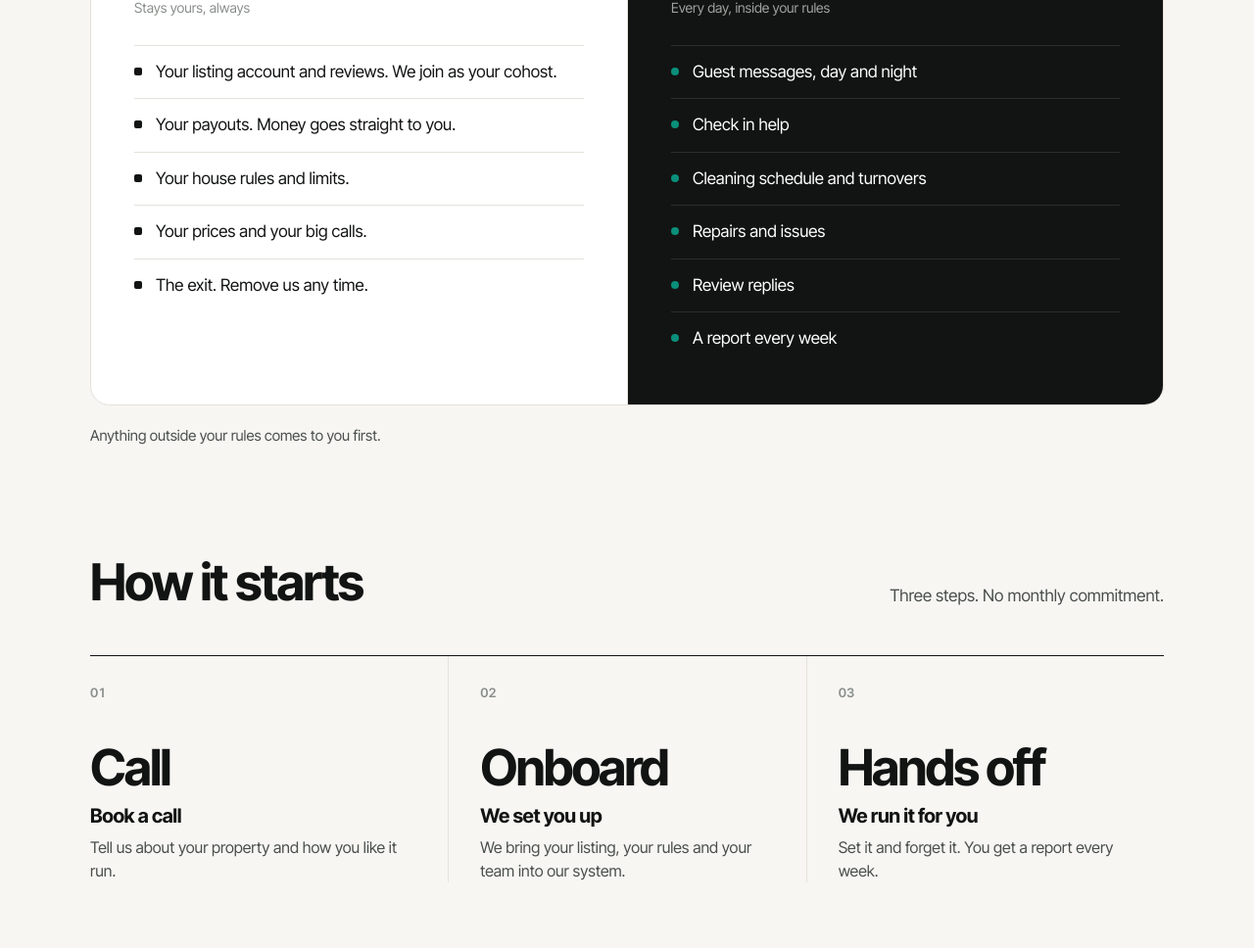
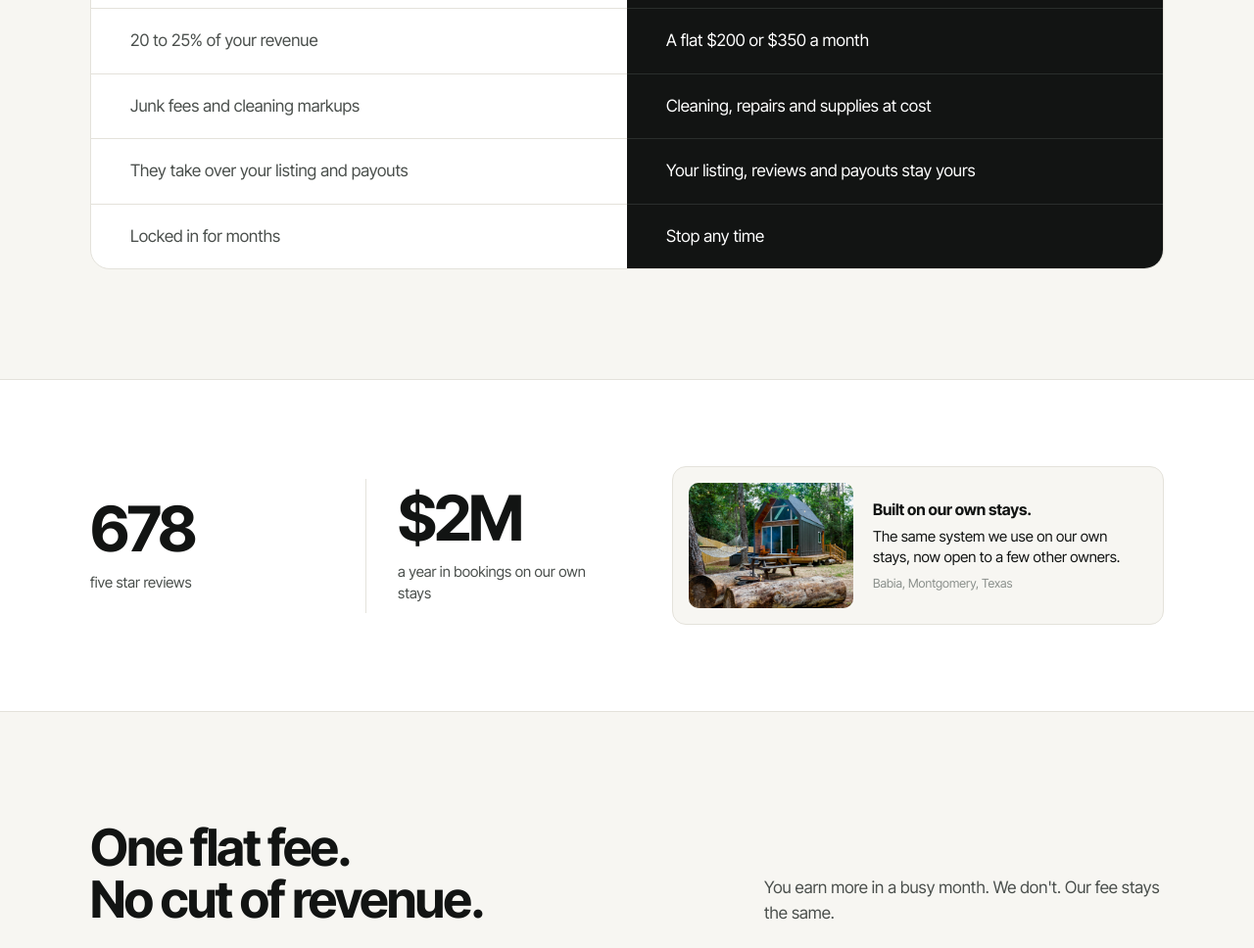
Before and after one commit to gidspen/staymaestro, a plain HTML site: page index.html in a window 1280 px wide. Shown: the part 1042-2010 px from the top of the page at 98% size. Drawn offline with Linux system fonts and the light colour scheme.

Commit message:
StayMaestro: no cut hero, them vs us table, operator proof
Hero is now "We run your rental. We don't take a cut." Eyebrow kept without the dot.
The own it / we run it split and the How it starts steps are replaced by a
property managers vs StayMaestro table. Proof drops $11M and 10 investments for
$2M a year in bookings. Operator plan shows first.

Co-Authored-By: Claude Opus 5.5 <noreply@anthropic.com>

```diff
--- a/index.html
+++ b/index.html
@@ -4,8 +4,8 @@
 <meta charset="utf-8">
 <meta name="viewport" content="width=device-width, initial-scale=1">
 <title>StayMaestro | Fractional property management for short term rentals</title>
-<meta name="description" content="You call the shots. We run the property. Fractional property management for short term rental owners, starting at $200 a month. No cut of revenue.">
-<meta property="og:title" content="StayMaestro | You call the shots. We run the property.">
+<meta name="description" content="We run your rental. We don't take a cut. Fractional property management for short term rentals, for a flat $200 or $350 a month.">
+<meta property="og:title" content="StayMaestro | We run your rental. We don't take a cut.">
 <meta property="og:description" content="Fractional property management for short term rentals. Starting at $200 a month, no cut of revenue, no monthly commitment.">
 <meta property="og:image" content="https://stonemontcap.com/images/babia-cim-p1-1.jpeg">
 <meta property="og:url" content="https://staymaestro.com/">
@@ -53,11 +53,10 @@ img{display:block;max-width:100%}
 
 /* type */
 .eyebrow{display:inline-flex;align-items:baseline;gap:8px;font-size:13px;font-weight:600;letter-spacing:.02em;color:var(--ink-2);text-transform:uppercase}
-.eyebrow i{flex:0 0 6px;width:6px;height:6px;transform:translateY(-2px);border-radius:50%;background:var(--accent)}
 h1,h2,h3{letter-spacing:-.035em;line-height:1.02;font-weight:650}
 h1{font-size:clamp(44px,6.4vw,80px);font-weight:700}
 h2{font-size:clamp(32px,4.2vw,52px)}
-.lede{font-size:clamp(18px,1.6vw,20px);color:var(--ink-2);max-width:30em}
+.lede{font-size:clamp(18px,1.6vw,20px);color:var(--ink-2);max-width:30em;text-wrap:pretty}
 .muted{color:var(--ink-3)}
 section{padding:112px 0}
 @media (max-width:640px){section{padding:72px 0}}
@@ -104,40 +103,17 @@ section{padding:112px 0}
   .r-foot{padding:12px 16px}
 }
 
-/* decide / run */
-.split{display:grid;grid-template-columns:1fr 1fr;border:1px solid var(--line);border-radius:20px;background:var(--surface);overflow:hidden}
-.col{padding:40px 44px}
-.col + .col{border-left:1px solid var(--line)}
-.col h3{font-size:clamp(28px,3vw,36px);margin-bottom:6px}
-.col .who{font-size:14px;color:var(--ink-3);margin-bottom:28px}
-.col.run{background:var(--ink);color:#fff}
-.col.run .who{color:#9EA39F}
-.list{list-style:none}
-.list li{display:flex;gap:14px;align-items:baseline;padding:14px 0;border-top:1px solid var(--line);font-size:17px}
-.col.run .list li{border-color:#2A2E2C}
-.list li::before{content:"";flex:0 0 8px;height:8px;border-radius:2px;background:var(--ink);transform:translateY(-2px)}
-.col.run .list li::before{background:var(--accent);border-radius:50%}
-.rule-note{margin-top:20px;font-size:15px;color:var(--ink-2)}
-@media (max-width:820px){.split{grid-template-columns:1fr}.col + .col{border-left:0;border-top:1px solid var(--line)}.col{padding:32px 24px}}
-
-/* steps */
-.steps{display:grid;grid-template-columns:repeat(3,1fr);border-top:1px solid var(--ink)}
-.step{padding:28px 32px 0 0;position:relative}
-.step + .step{padding-left:32px;border-left:1px solid var(--line)}
-.step .n{font-size:13px;font-weight:600;color:var(--ink-3);font-variant-numeric:tabular-nums;margin-bottom:40px;display:block}
-.step .big{font-size:clamp(36px,4vw,52px);font-weight:700;letter-spacing:-.04em;line-height:1;margin-bottom:12px}
-.step h3{font-size:20px;letter-spacing:-.02em;margin-bottom:8px;line-height:1.2}
-.step p{color:var(--ink-2);font-size:16px;max-width:20em}
-@media (max-width:820px){
-  .steps{grid-template-columns:1fr;border-top:0}
-  .step,.step + .step{padding:24px 0;border-left:0;border-top:1px solid var(--line)}
-  .step:first-child{border-top:1px solid var(--ink)}
-  .step .n{margin-bottom:16px}
-}
+/* them vs us */
+.vs{display:grid;grid-template-columns:1fr 1fr;border:1px solid var(--line);border-radius:20px;background:var(--surface);overflow:hidden}
+.vs > div{padding:20px 40px;border-top:1px solid var(--line);font-size:17px;color:var(--ink-2)}
+.vs > .us{background:var(--ink);color:#fff;border-top-color:#2A2E2C}
+.vs > .h{border-top:0;padding-top:32px;font-size:clamp(22px,2.4vw,28px);font-weight:650;letter-spacing:-.03em;color:var(--ink)}
+.vs > .us.h{color:#fff}
+@media (max-width:640px){.vs > div{padding:16px;font-size:15px}.vs > .h{padding-top:20px}}
 
 /* proof */
 .proof{background:var(--surface);border-top:1px solid var(--line);border-bottom:1px solid var(--line);padding:88px 0}
-.proof-grid{display:grid;grid-template-columns:repeat(3,1fr) 1.9fr;gap:0;align-items:center}
+.proof-grid{display:grid;grid-template-columns:repeat(2,1fr) 1.9fr;gap:0;align-items:center}
 .stat{padding:8px 32px 8px 0}
 .stat + .stat{padding-left:32px;border-left:1px solid var(--line)}
 .stat b{display:block;font-size:clamp(44px,5vw,64px);font-weight:700;letter-spacing:-.045em;line-height:1}
@@ -148,7 +124,7 @@ section{padding:112px 0}
 .origin p strong{display:block;font-size:16px;letter-spacing:-.01em;margin-bottom:6px}
 .origin small{display:block;margin-top:8px;font-size:12.5px;color:var(--ink-3)}
 @media (max-width:1000px){
-  .proof-grid{grid-template-columns:repeat(3,1fr)}
+  .proof-grid{grid-template-columns:repeat(2,1fr)}
   .origin{grid-column:1 / -1;margin:40px 0 0}
 }
 @media (max-width:640px){
@@ -219,13 +195,13 @@ footer a:hover{color:var(--ink)}
 <section class="hero">
   <div class="wrap">
     <div>
-      <span class="eyebrow"><i></i>Fractional property management for short term rentals</span>
-      <h1>You call the shots. We run the property.</h1>
-      <p class="lede">You own the business. You keep your account, your payouts and every decision. We run the daily work for one flat fee, and send you a report every week.</p>
+      <span class="eyebrow">Fractional property management for short term rentals</span>
+      <h1>We run your rental. We don't take a cut.</h1>
+      <p class="lede">Guests, cleaners, repairs and reviews, handled for one flat fee. A property manager takes 20 to 25% of your revenue. We don't.</p>
       <div class="hero-cta">
         <a class="btn" href="https://calendly.com/gideon-spencer/staymaestro-property-call">Book a call
           <svg viewBox="0 0 16 16" fill="none" stroke="currentColor" stroke-width="2" stroke-linecap="round" stroke-linejoin="round" aria-hidden="true"><path d="M3 8h10M9 4l4 4-4 4"/></svg></a>
-        <small>Starting at $200 a month. No cut of revenue.</small>
+        <small>Starting at $200 a month. Payouts go straight to you.</small>
       </div>
     </div>
 
@@ -278,63 +254,15 @@ footer a:hover{color:var(--ink)}
 <section style="padding-top:0">
   <div class="wrap">
     <div class="sec-head">
-      <h2>You own it.<br>We run it.</h2>
-      <p>Like an owner and an assistant. You make the calls. We do the work.</p>
+      <h2>Why owners leave<br>property managers</h2>
+      <p>The same work done, without the parts owners hate.</p>
     </div>
-    <div class="split">
-      <div class="col">
-        <h3>You decide</h3>
-        <p class="who">Stays yours, always</p>
-        <ul class="list">
-          <li>Your listing account and reviews. We join as your cohost.</li>
-          <li>Your payouts. Money goes straight to you.</li>
-          <li>Your house rules and limits.</li>
-          <li>Your prices and your big calls.</li>
-          <li>The exit. Remove us any time.</li>
-        </ul>
-      </div>
-      <div class="col run">
-        <h3>We run</h3>
-        <p class="who">Every day, inside your rules</p>
-        <ul class="list">
-          <li>Guest messages, day and night</li>
-          <li>Check in help</li>
-          <li>Cleaning schedule and turnovers</li>
-          <li>Repairs and issues</li>
-          <li>Review replies</li>
-          <li>A report every week</li>
-        </ul>
-      </div>
-    </div>
-    <p class="rule-note">Anything outside your rules comes to you first.</p>
-  </div>
-</section>
-
-<section style="padding-top:0">
-  <div class="wrap">
-    <div class="sec-head">
-      <h2>How it starts</h2>
-      <p>Three steps. No monthly commitment.</p>
-    </div>
-    <div class="steps">
-      <div class="step">
-        <span class="n">01</span>
-        <div class="big">Call</div>
-        <h3>Book a call</h3>
-        <p>Tell us about your property and how you like it run.</p>
-      </div>
-      <div class="step">
-        <span class="n">02</span>
-        <div class="big">Onboard</div>
-        <h3>We set you up</h3>
-        <p>We bring your listing, your rules and your team into our system.</p>
-      </div>
-      <div class="step">
-        <span class="n">03</span>
-        <div class="big">Hands off</div>
-        <h3>We run it for you</h3>
-        <p>Set it and forget it. You get a report every week.</p>
-      </div>
+    <div class="vs">
+      <div class="h">Property managers</div><div class="us h">StayMaestro</div>
+      <div>20 to 25% of your revenue</div><div class="us">A flat $200 or $350 a month</div>
+      <div>Junk fees and cleaning markups</div><div class="us">Cleaning, repairs and supplies at cost</div>
+      <div>They take over your listing and payouts</div><div class="us">Your listing, reviews and payouts stay yours</div>
+      <div>Locked in for months</div><div class="us">Stop any time</div>
     </div>
   </div>
 </section>
@@ -343,8 +271,7 @@ footer a:hover{color:var(--ink)}
   <div class="wrap">
     <div class="proof-grid">
       <div class="stat"><b>678</b><span>five star reviews</span></div>
-      <div class="stat"><b>$11M</b><span>hospitality portfolio</span></div>
-      <div class="stat"><b>10</b><span>investments</span></div>
+      <div class="stat"><b>$2M</b><span>a year in bookings on our own stays</span></div>
       <div class="origin">
         <img src="images/babia-cim-p1-1.jpeg" alt="Babia, an A frame cabin in the pines in Montgomery, Texas" loading="lazy" width="132" height="132">
         <p><strong>Built on our own stays.</strong>The same system we use on our own stays, now open to a few other owners.<small>Babia, Montgomery, Texas</small></p>
@@ -360,6 +287,19 @@ footer a:hover{color:var(--ink)}
       <p>You earn more in a busy month. We don't. Our fee stays the same.</p>
     </div>
     <div class="plans">
+      <div class="card pick">
+        <div class="card-head"><h3>Operator</h3><span class="tag">Most hands off</span></div>
+        <div class="amount"><b>$350</b><span>a month</span></div>
+        <p class="for">We run your team too.</p>
+        <ul class="terms">
+          <li class="plus">Everything in Assistant</li>
+          <li>We find and oversee good cleaners</li>
+          <li>We line up the handyman and specialists</li>
+          <li>Regular property checks and walkthroughs</li>
+          <li>Pricing tools, inside your rules</li>
+        </ul>
+        <a class="btn" href="https://calendly.com/gideon-spencer/staymaestro-property-call">Book a call</a>
+      </div>
       <div class="card">
         <div class="card-head"><h3>Assistant</h3><span class="tag">Smaller homes</span></div>
         <div class="amount"><b>$200</b><span>a month</span></div>
@@ -373,19 +313,6 @@ footer a:hover{color:var(--ink)}
           <li>A report every week</li>
         </ul>
         <a class="btn btn-ghost" href="https://calendly.com/gideon-spencer/staymaestro-property-call">Book a call</a>
-      </div>
-      <div class="card pick">
-        <div class="card-head"><h3>Operator</h3><span class="tag">Most hands off</span></div>
-        <div class="amount"><b>$350</b><span>a month</span></div>
-        <p class="for">We run your team too.</p>
-        <ul class="terms">
-          <li class="plus">Everything in Assistant</li>
-          <li>We find and oversee good cleaners</li>
-          <li>We line up the handyman and specialists</li>
-          <li>Regular property checks and walkthroughs</li>
-          <li>Pricing tools, inside your rules</li>
-        </ul>
-        <a class="btn" href="https://calendly.com/gideon-spencer/staymaestro-property-call">Book a call</a>
       </div>
     </div>
     <p class="fine">$700 one time setup, plus your first month up front. After that you pay at the start of each month, for the month ahead. No monthly commitment. Cleaning, repairs and supplies are paid by you, at cost. Larger and luxury homes are quoted on the call.</p>
```
